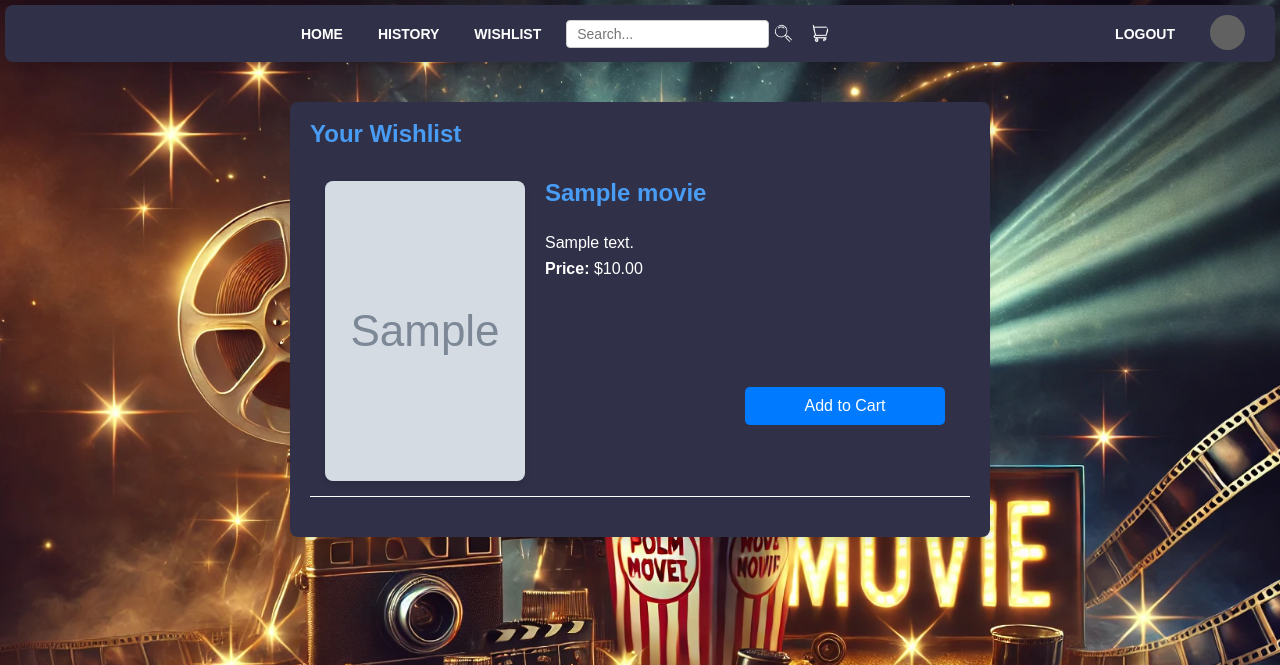
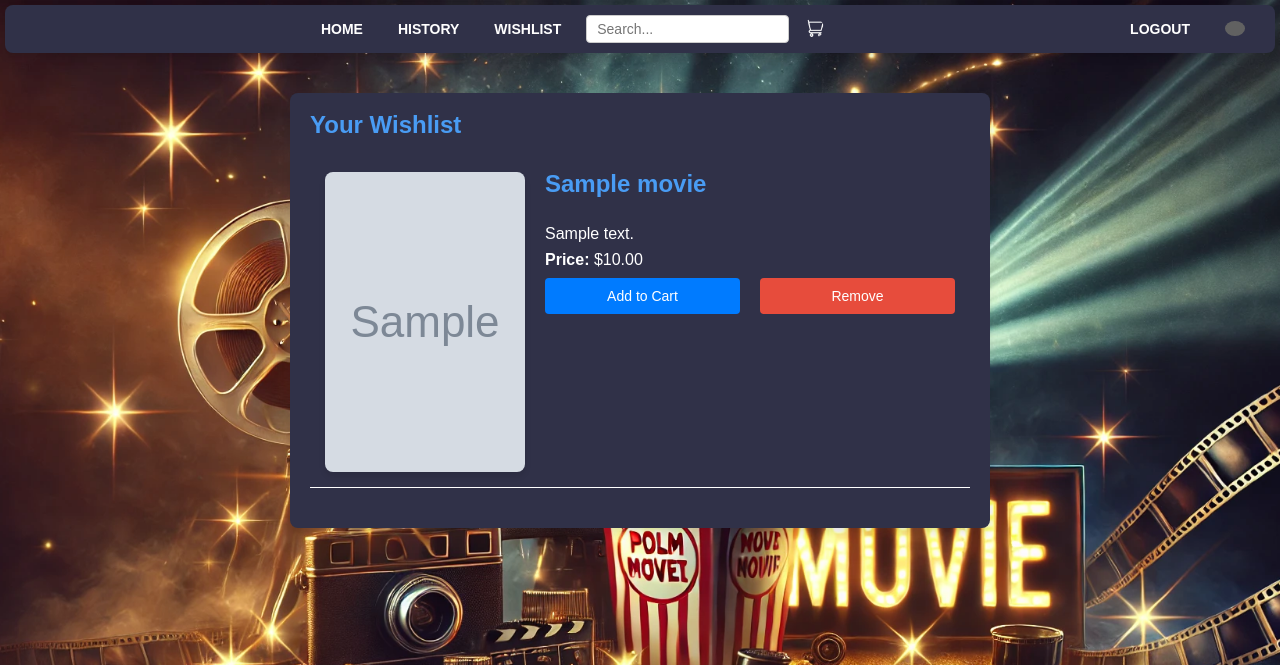
Before and after one commit to ammaster10s/Rent_a_Movie, a PHP site: page /wishlist.php in a window 1280 px wide. Shown: the top 665 px of the page. Run offline with PHP 8.4, Linux system fonts and the light colour scheme; the visitor is signed in with stand-in values (Sample User, id 1); tables that the repository leaves empty hold one stand-in row (values such as "Sample post"); grey boxes marked "Sample" are stand-in pictures; grey boxes are pictures that could not be loaded.

Commit message:
update
i have finish search_result.php both front end and back end. and i have add remove button to each poster in wish list . and i have fix the ccss style for signup page

```diff
--- a/Database/DDL.sql
+++ b/Database/DDL.sql
@@ -22,7 +22,7 @@ CREATE TABLE Movie (
     Description TEXT,                           -- Movie Description
     Length INT,                                 -- Length in minutes
     Movie_Name VARCHAR(255) NOT NULL,          -- Movie Name
-    Poster_Path VARCHAR(40),                   -- Path for the Poster
+    Poster_Path VARCHAR(100),                   -- Path for the Poster
     Category VARCHAR(20)                       -- Movie Category
 );
 
--- a/Order.php
+++ b/Order.php
@@ -89,7 +89,7 @@ if ($order_id) {
             </form>
 
         <?php else: ?>
-            <p>No items in your order yet. <a href="movies.php" class="continue-shopping">Start shopping</a>.</p>
+            <p>No items in your order yet. <!--<a href="mainpage.php" class="continue-shopping">Start shopping</a>--></p>
         <?php endif; ?>
 
         <a href="mainpage.php" class="continue-shopping">Continue Shopping</a>
--- a/Signup.php
+++ b/Signup.php
@@ -15,7 +15,7 @@
 
   <!-- Sign-Up Form Section -->
   <div class="signup">
-    <div class="container">
+
       <form action="handle_request.php" method="post" id="signup-form">
         <h2>Sign Up</h2>
 
--- a/navigate.php
+++ b/navigate.php
@@ -22,15 +22,16 @@
             <!-- Display these links only when the user is logged in -->
             <a href="history.php">HISTORY</a>
             <a href="wishlist.php">WISHLIST</a>
-
         <?php endif; ?>
 
         <!-- Search Bar -->
         <?php if (isset($_SESSION['username'])): ?>
             <div class="search-container">
-                <input type="text" placeholder="Search..." aria-label="Search" />
-                <img class="nav-icon" src="img/search-icon.png" alt="Search Icon" />
-                <a href = Order.php> <img class="nav-icon" src="img/Cart-icon.png" alt="Cart Icon" /></a>
+                <form action="search_result.php" method="get" >
+                    <input type="text" name="q" placeholder="Search..." aria-label="Search" required />
+                </form>
+
+                <a href="Order.php"><img class="nav-icon" src="img/Cart-icon.png" alt="Cart Icon" /></a>
             </div>
         <?php endif; ?>
     </div>
@@ -40,7 +41,7 @@
         <?php if (isset($_SESSION['username'])): ?>
             <!-- Show Logout when logged in -->
             <a href="logout.php">LOGOUT</a>
-            <a href="userprofile.php"><img class="nav-icon" src="img/profile-icon.png" alt="Profile Icon" /></a>
+            <a href="userprofile.php"><img class="nav-profileicon" src="img/profile-icon.png" alt="Profile Icon" /></a>
         <?php else: ?>
             <!-- Show Signup and Login when logged out -->
             <a href="Signup.php">SIGNUP</a>
@@ -49,4 +50,5 @@
     </div>
 </nav>
 </body>
+
 </html>
--- a/style.css
+++ b/style.css
@@ -120,6 +120,17 @@ body {
   background-color: #303148;
   padding: 15px;
 
+  box-shadow: 0 4px 8px rgba(0, 0, 0, 0.1);
+}
+
+.signup container {
+  display: flex;
+  flex-direction: column;
+  background-color: #303148;
+  max-width: 400px;
+  margin: 50px auto;
+  padding: 20px;
+  border-radius: 8px;
   box-shadow: 0 4px 8px rgba(0, 0, 0, 0.1);
 }
 
@@ -355,23 +366,48 @@ border-radius: 8px;
   color: white;
 }
 
-.wishlist-item .actions button {
-  margin-left: 200px;
-  width: 200px;
-  height: auto;
-  margin-top: 100px;
-  background-color: #007bff;
+
+
+/* Styling for the Remove Button */
+.actions .remove-from-wishlist {
+  background-color: #e74c3c;
   color: white;
+  border: none;
+  border-radius: 4px;
   padding: 10px 15px;
-  border-radius: 5px;
-  border-color: #000000;
   cursor: pointer;
+  font-size: 14px;
+  margin-left: 10px; /* Space between Add to Cart and Remove buttons */
   transition: background-color 0.3s ease;
 }
 
-.wishlist-item .actions button:hover {
-  background-color: #0056b3;
+.actions .remove-from-wishlist:hover {
+  background-color: #c0392b; /* Darker red on hover */
 }
+
+/* Styling for the Add to Cart Button */
+.actions .add-to-cart {
+  background-color: #007bff;
+  color: white;
+  border: none;
+  border-radius: 4px;
+  padding: 10px 15px;
+  cursor: pointer;
+  font-size: 14px;
+  transition: background-color 0.3s ease;
+}
+
+.actions .add-to-cart:hover {
+  background-color: #0056b3; /* Darker blue on hover */
+}
+
+/* Flexbox for Aligning Buttons */
+.actions {
+  display: flex;
+  gap: 10px; /* Consistent spacing between buttons */
+  align-items: center;
+}
+
 
 /* Responsive Design */
 @media (max-width: 600px) {
@@ -452,6 +488,7 @@ border-radius: 8px;
   border: 1px solid #ccc;
   border-radius: 4px;
   font-size: 14px;
+
 }
 
 .search-container img {
@@ -459,6 +496,8 @@ border-radius: 8px;
   height: 20px;
   cursor: pointer;
 }
+
+
 /* Right Section (e.g., icons or user profile) */
 .navbar-right {
   display: flex;
@@ -478,12 +517,19 @@ border-radius: 8px;
 
 .nav-icon {
   width: 35px;
-  height: 35px;
+  height: auto;
   border-radius: 50%;
   cursor: pointer;
   filter: invert(1);
 }
 
+.nav-profileicon {
+  width: 20px;
+  height: auto;
+  border-radius: 50%;
+  cursor: pointer;
+  filter: invert(1);
+}
 
 /* Responsive Design for Smaller Screens */
 @media (max-width: 600px) {
--- a/wishlist.php
+++ b/wishlist.php
@@ -46,42 +46,64 @@ $stmt->close();
           <p><?php echo htmlspecialchars($item['Description']); ?></p>
           <p><strong>Price:</strong> $<?php echo htmlspecialchars($item['Price']); ?></p>
           <div class="actions">
-            <button onclick="addToCart(<?php echo $item['Movie_ID']; ?>)">Add to Cart</button>
+            <button class="add-to-cart" onclick="addToCart(<?php echo $item['Movie_ID']; ?>)">Add to Cart</button>
+            <button class="remove-from-wishlist" onclick="removeFromWishlist(<?php echo $item['Movie_ID']; ?>)">Remove</button>
           </div>
         </div>
       </div>
     <?php endforeach; ?>
   <?php else: ?>
-    <p>Your wishlist is empty. <a href="mainpage.php">Browse movies</a> to add items.</p>
+    <p><span style="color: white;">Your wishlist is empty.</span> <a href="mainpage.php">Browse movies</a><span style="color: white;"> to add items.</span></p>
+
   <?php endif; ?>
 </div>
 
-
-  <script>
+<script>
     function addToCart(movieId) {
       fetch('add_to_cart.php', {
         method: 'POST',
         headers: {
           'Content-Type': 'application/json',
         },
-        body: JSON.stringify({
-          movieId,
-        }),
+        body: JSON.stringify({ movieId }),
       })
-        .then((response) => response.json())
-        .then((data) => {
+        .then(response => response.json())
+        .then(data => {
           if (data.success) {
             alert('Movie added to cart!');
           } else {
             alert(`Error: ${data.message}`);
           }
         })
-        .catch((error) => {
+        .catch(error => {
           console.error('Error:', error);
           alert('An error occurred while adding the movie to the cart.');
         });
     }
-  </script>
+
+    function removeFromWishlist(movieId) {
+      fetch('remove_from_wishlist.php', {
+        method: 'POST',
+        headers: {
+          'Content-Type': 'application/json',
+        },
+        body: JSON.stringify({ movieId }),
+      })
+        .then(response => response.json())
+        .then(data => {
+          if (data.success) {
+            alert('Movie removed from wishlist!');
+            location.reload(); // Refresh the page to reflect changes
+          } else {
+            alert(`Error: ${data.message}`);
+          }
+        })
+        .catch(error => {
+          console.error('Error:', error);
+          alert('An error occurred while removing the movie from the wishlist.');
+        });
+    }
+</script>
 </body>
 
 </html>
```
Also changed, not shown: remove_from_wishlist.php (added, +38 -0 lines), search_result.php (added, +173 -0 lines).
